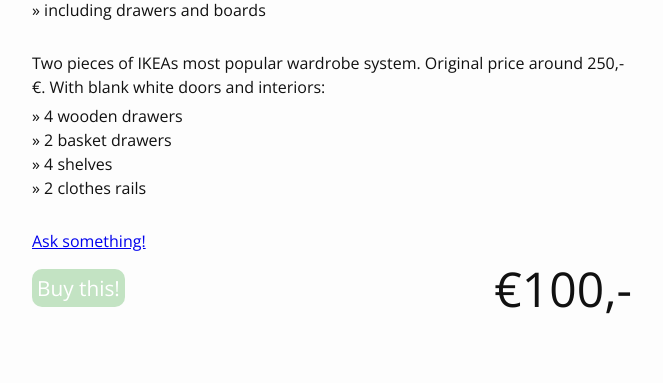
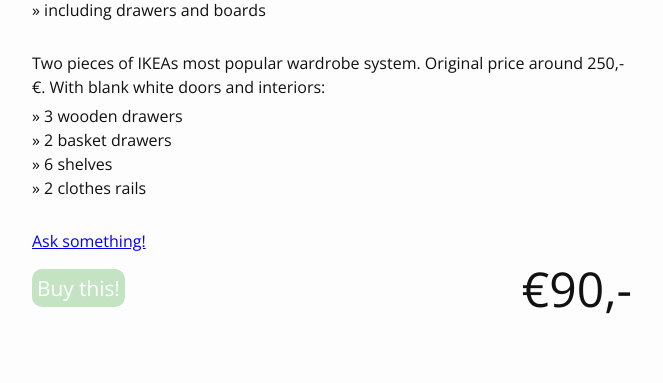
Before and after one commit to fdschneider/jekyll-garagesale, a Jekyll site: the page built from _posts/2015-02-21-pax.md, in a window 1280 px wide and 900 px high. Shown: the part 262-645 px from the top of the window, without its empty margins (308-971 px from the left). Built offline with Jekyll 4.4.1, drawn with Linux system fonts in a browser that asks for light colours.

Commit message:
update pax

```diff
--- a/_posts/2015-02-21-pax.md
+++ b/_posts/2015-02-21-pax.md
@@ -1,6 +1,6 @@
 ---
 title: "Wardrobe IKEA Pax 2 pieces"
-price: €100,-
+price: €90,-
 infos:
 - 'bought in 2009'
 - 'dimensions: 50cm wide x 58cm deep x 2.36m high'
@@ -16,7 +16,7 @@ sold: false
 
 Two pieces of IKEAs most popular wardrobe system. Original price around 250,- €. With blank white doors and interiors:
 
-- 4 wooden drawers
+- 3 wooden drawers
 - 2 basket drawers
-- 4 shelves
+- 6 shelves
 - 2 clothes rails
```
